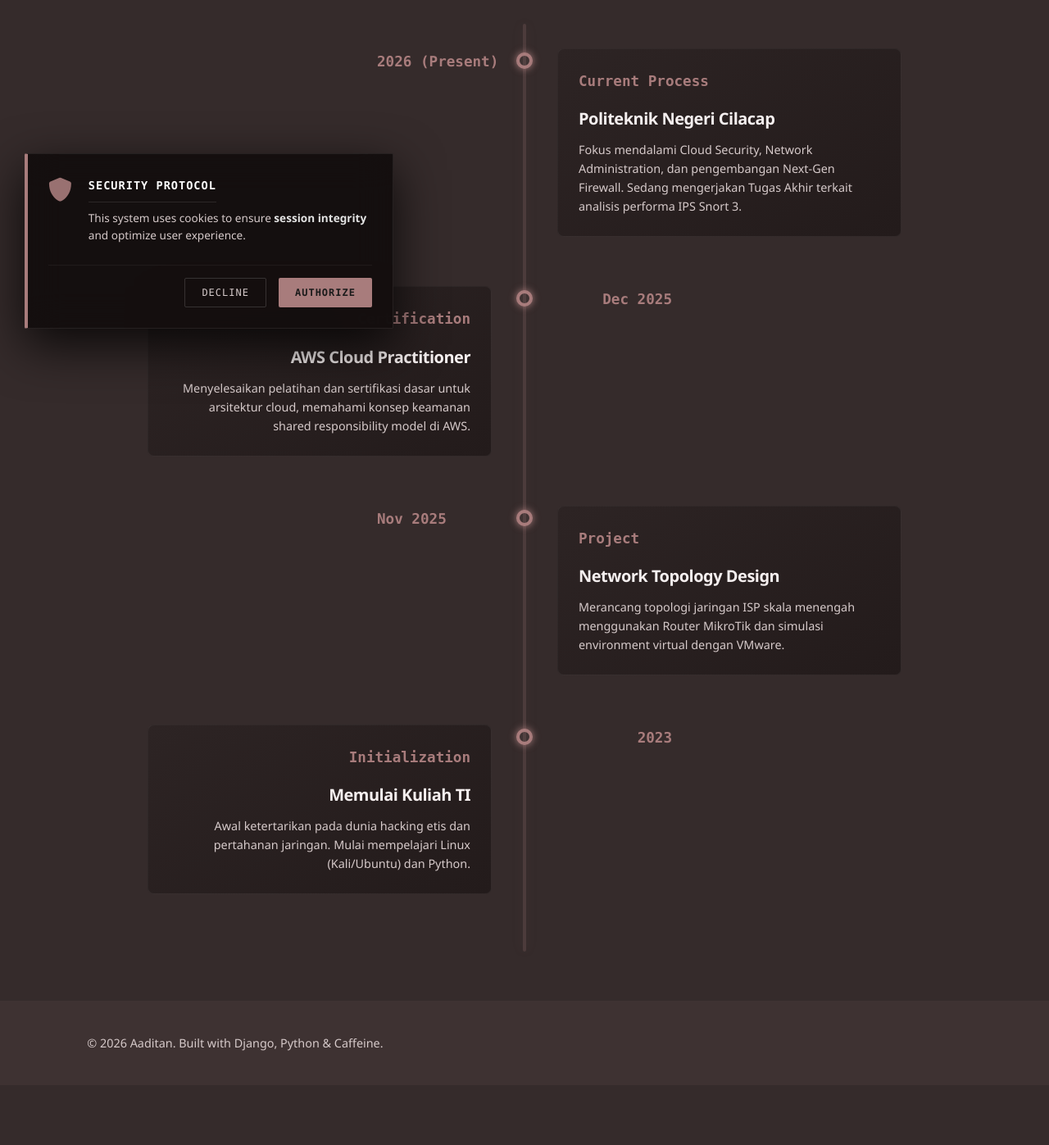
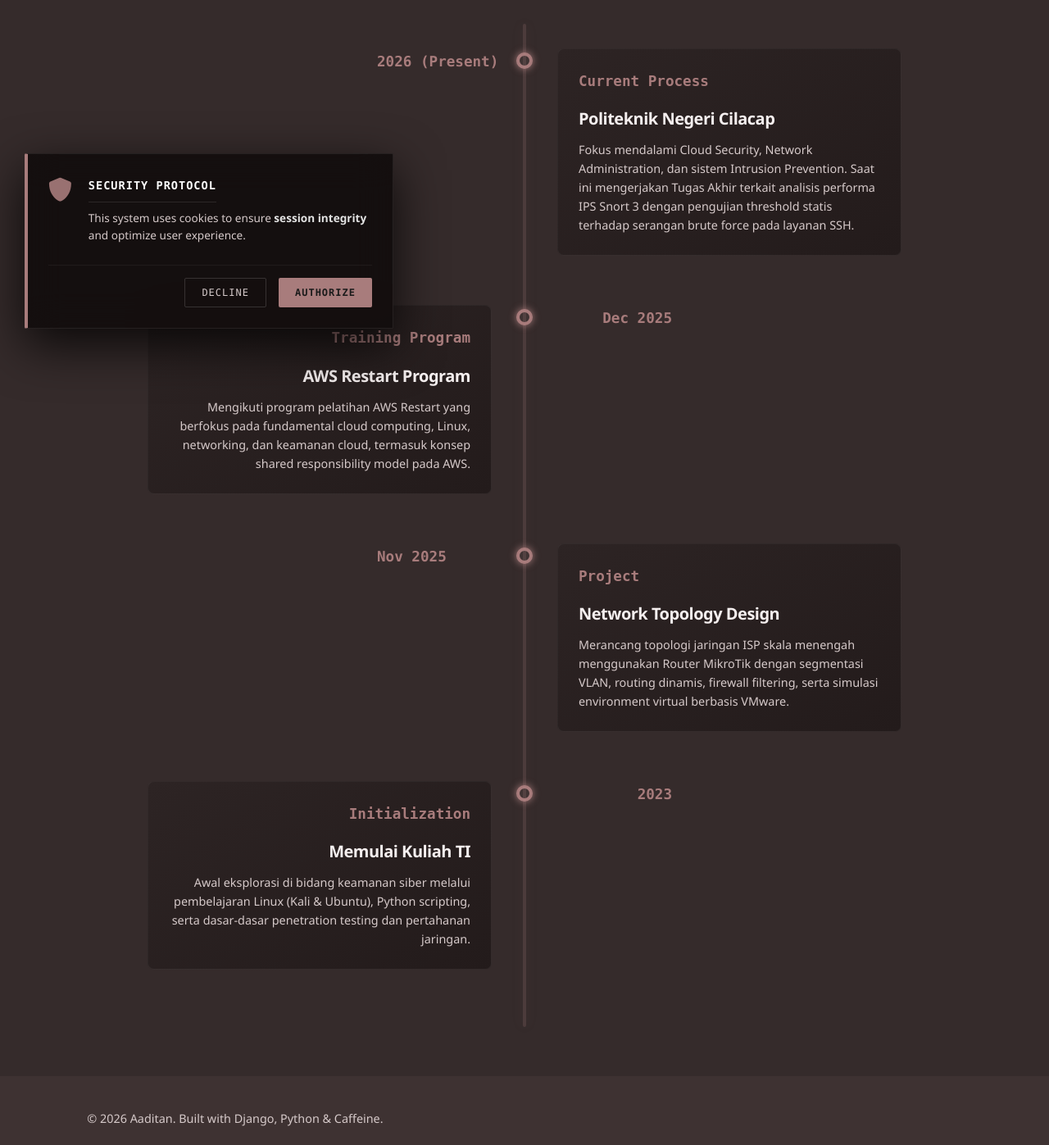
Before and after one commit to aditsetyan/portofolio-django, a Django app: page /about/ in a window 1280 px wide. Shown: the part 369-1766 px from the top of the page at 82% size. Before the commit the page ends 1651 px from the top, so only its background shows below. Run offline with Django 5.2, Linux system fonts and the light colour scheme.

Commit message:
Trigger new deploy from new repo

```diff
--- a/templates/about.html
+++ b/templates/about.html
@@ -19,9 +19,10 @@
             <span class="mono-badge">Current Process</span>
             <h3>Politeknik Negeri Cilacap</h3>
             <p>
-              Fokus mendalami Cloud Security, Network Administration, dan
-              pengembangan Next-Gen Firewall. Sedang mengerjakan Tugas Akhir
-              terkait analisis performa IPS Snort 3.
+              Fokus mendalami Cloud Security, Network Administration, dan sistem
+              Intrusion Prevention. Saat ini mengerjakan Tugas Akhir terkait
+              analisis performa IPS Snort 3 dengan pengujian threshold statis
+              terhadap serangan brute force pada layanan SSH.
             </p>
           </div>
         </div>
@@ -30,12 +31,12 @@
           <div class="timeline-date">Dec 2025</div>
           <div class="timeline-dot"></div>
           <div class="timeline-content">
-            <span class="mono-badge">Certification</span>
-            <h3>AWS Cloud Practitioner</h3>
+            <span class="mono-badge">Training Program</span>
+            <h3>AWS Restart Program</h3>
             <p>
-              Menyelesaikan pelatihan dan sertifikasi dasar untuk arsitektur
-              cloud, memahami konsep keamanan shared responsibility model di
-              AWS.
+              Mengikuti program pelatihan AWS Restart yang berfokus pada
+              fundamental cloud computing, Linux, networking, dan keamanan
+              cloud, termasuk konsep shared responsibility model pada AWS.
             </p>
           </div>
         </div>
@@ -48,7 +49,8 @@
             <h3>Network Topology Design</h3>
             <p>
               Merancang topologi jaringan ISP skala menengah menggunakan Router
-              MikroTik dan simulasi environment virtual dengan VMware.
+              MikroTik dengan segmentasi VLAN, routing dinamis, firewall
+              filtering, serta simulasi environment virtual berbasis VMware.
             </p>
           </div>
         </div>
@@ -60,8 +62,9 @@
             <span class="mono-badge">Initialization</span>
             <h3>Memulai Kuliah TI</h3>
             <p>
-              Awal ketertarikan pada dunia hacking etis dan pertahanan jaringan.
-              Mulai mempelajari Linux (Kali/Ubuntu) dan Python.
+              Awal eksplorasi di bidang keamanan siber melalui pembelajaran
+              Linux (Kali & Ubuntu), Python scripting, serta dasar-dasar
+              penetration testing dan pertahanan jaringan.
             </p>
           </div>
         </div>
```
